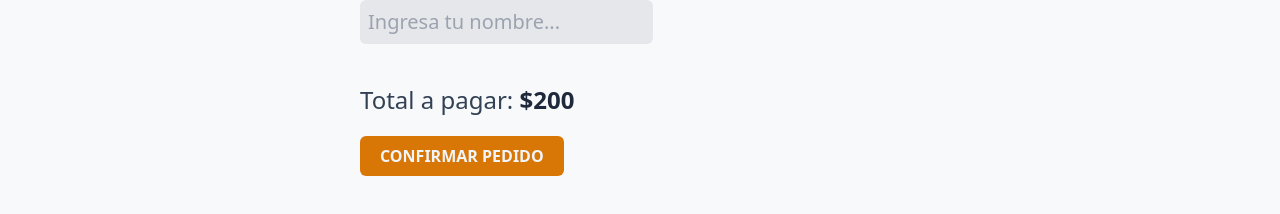
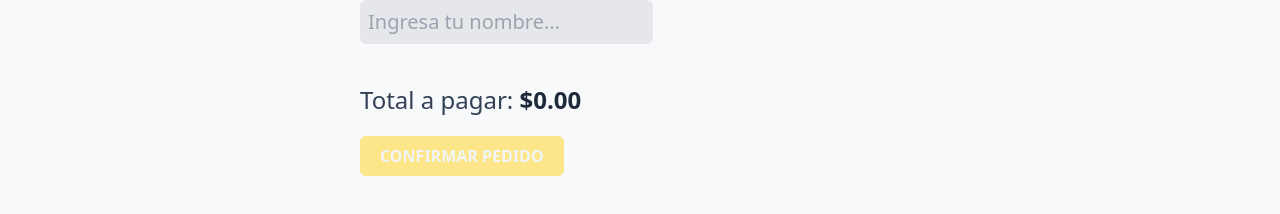
Before and after one commit to ivanosquis10/quiosco-tienda-supabase, a Next.js app: page /total in a window 1280 px wide. Shown: the part 292-506 px from the top of the page. Built offline with nearby package versions, Linux system fonts and the light colour scheme; no server answers; the database is empty.

Commit message:
se agrego el total de todos los productos en la pagina del total, se hizo validacion del formulario de la pagina total

```diff
--- a/components/ModalProducto.js
+++ b/components/ModalProducto.js
@@ -25,20 +25,20 @@ export default function ModalProducto() {
 
   return (
     <div
-      class="relative z-10"
+      className="relative z-10"
       aria-labelledby="modal-title"
       role="dialog"
       aria-modal="true"
     >
-      <div class="fixed inset-0 bg-slate-900/90 transition-opacity"></div>
+      <div className="fixed inset-0 bg-slate-900/90 transition-opacity"></div>
 
-      <div class="fixed inset-0 z-10 overflow-hidden backdrop-blur">
-        <div class="flex items-center justify-center h-screen px-3">
-          <div class="relative transform overflow-hidden rounded-lg shadow-xl shadow-slate-600 transition-all w-full md:w-6/12 mx-auto">
-            <div class="bg-slate-900 p-6 text-slate-100">
-              <div class="flex flex-col lg:flex-row justify-center gap-4 ">
+      <div className="fixed inset-0 z-10 overflow-hidden backdrop-blur">
+        <div className="flex items-center justify-center h-screen px-3">
+          <div className="relative transform overflow-hidden rounded-lg shadow-xl shadow-slate-600 transition-all w-full md:w-6/12 mx-auto">
+            <div className="bg-slate-900 p-6 text-slate-100">
+              <div className="flex flex-col lg:flex-row justify-center gap-4 ">
                 {/*imagen */}
-                <div class="flex flex-shrink-0 items-center justify-center">
+                <div className="flex flex-shrink-0 items-center justify-center">
                   <Image
                     className="rounded-md"
                     src={`/${imagen}.jpg`}
@@ -49,9 +49,9 @@ export default function ModalProducto() {
                 </div>
 
                 {/*boody */}
-                <div class="text-start flex flex-col justify-between">
-                  <div class="mt-2">
-                    <h3 class="text-4xl font-bold" id="modal-title">
+                <div className="text-start flex flex-col justify-between">
+                  <div className="mt-2">
+                    <h3 className="text-4xl font-bold" id="modal-title">
                       {nombre}
                     </h3>
                     <p className="text-2xl font-bold mt-2 text-slate-300">
@@ -114,7 +114,7 @@ export default function ModalProducto() {
                   <div className="flex gap-2 items-center justify-center">
                     <button
                       type="button"
-                      class="w-11/12 justify-center rounded-md bg-slate-800 p-2 text-xl font-bold text-white shadow-sm hover:bg-slate-700 mt-5 uppercase"
+                      className="w-11/12 justify-center rounded-md bg-slate-800 p-2 text-xl font-bold text-white shadow-sm hover:bg-slate-700 mt-5 uppercase"
                       onClick={() =>
                         handleAgregarPedido({ ...producto, cantidad })
                       }
@@ -123,7 +123,7 @@ export default function ModalProducto() {
                     </button>
                     <button
                       type="button"
-                      class="rounded-md bg-red-600 p-2 text-xl font-bold text-white shadow-sm hover:bg-red-500 mt-5"
+                      className="rounded-md bg-red-600 p-2 text-xl font-bold text-white shadow-sm hover:bg-red-500 mt-5"
                       onClick={() => handleChangeModal()}
                     >
                       <svg
--- a/context/QuioscoProvider.jsx
+++ b/context/QuioscoProvider.jsx
@@ -11,6 +11,8 @@ export function QuioscoProvider({ children }) {
   const [producto, setProducto] = useState({})
   const [modal, setModal] = useState(false)
   const [pedido, setPedido] = useState([])
+  const [nombre, setNombre] = useState('')
+  const [total, setTotal] = useState(0)
 
   const router = useRouter()
 
@@ -30,6 +32,15 @@ export function QuioscoProvider({ children }) {
   useEffect(() => {
     setCategoriaActual(categorias[0])
   }, [categorias])
+
+  useEffect(() => {
+    const nuevoTotal = pedido.reduce(
+      (total, producto) => producto.precio * producto.cantidad + total,
+      0
+    )
+
+    setTotal(nuevoTotal)
+  }, [pedido])
 
   const handleCategoriaActual = (id) => {
     const categoria = categorias.filter((cate) => cate.id === id)
@@ -95,6 +106,17 @@ export function QuioscoProvider({ children }) {
     })
   }
 
+  async function handleOrden(e) {
+    e.preventDefault()
+    console.log('agregando orden')
+
+    // const {data, error} = supabase.from('orden').insert({ })
+
+    //console.log(pedido)
+    //console.log(nombre)
+    //console.log(total)
+  }
+
   return (
     <QuioscoContext.Provider
       value={{
@@ -109,6 +131,10 @@ export function QuioscoProvider({ children }) {
         pedido,
         handleEditarCantidades,
         handleEliminar,
+        nombre,
+        setNombre,
+        handleOrden,
+        total,
       }}
     >
       {children}
--- a/pages/total.js
+++ b/pages/total.js
@@ -1,10 +1,18 @@
+import { useEffect, useCallback } from 'react'
+import { formatMoney } from '../helpers'
+import useQuiosco from '../hooks/useQuiosco'
 import Layout from '../layout/Layout'
 
 export default function Total() {
-  // const handleOrden = (e) => {
-  //  e.preventDefault()
-  //  alert('agregando orden')
-  //}
+  const { pedido, nombre, setNombre, handleOrden, total } = useQuiosco()
+
+  const comprobarPedido = useCallback(() => {
+    return pedido.length === 0 || nombre === '' || nombre.length < 3
+  }, [pedido, nombre])
+
+  useEffect(() => {
+    comprobarPedido()
+  }, [pedido, comprobarPedido])
 
   return (
     <Layout pagina={'- Total'}>
@@ -15,7 +23,7 @@ export default function Total() {
         Confirma tu pedido a continuación
       </p>
 
-      <form>
+      <form onSubmit={handleOrden}>
         <div>
           <label
             className="block text-xl font-bold text-slate-800 uppercase"
@@ -27,22 +35,31 @@ export default function Total() {
             id="nombre"
             className="w-full lg:w-1/3 bg-gray-200 text-xl rounded-md mt-3 py-2 text-slate-800 px-2 outline-none"
             type="text"
-            autocomplete="off"
+            autoComplete="off"
             placeholder="Ingresa tu nombre..."
+            value={nombre}
+            onChange={(e) => setNombre(e.target.value)}
           />
         </div>
 
         <div className="mt-10">
           <p className="text-2xl text-slate-700 font-medium">
             Total a pagar:{' '}
-            <span className="font-bold text-slate-800">$200</span>
+            <span className="font-bold text-slate-800">
+              {formatMoney(total)}
+            </span>
           </p>
         </div>
 
         <input
           type="submit"
-          className="bg-amber-600 hover:bg-amber-500 w-full lg:w-auto px-5 py-2 rounded-md uppercase text-slate-100 font-bold text-center mt-5 cursor-pointer ease-in-out duration-300 outline-none"
+          className={` ${
+            comprobarPedido()
+              ? 'bg-amber-200'
+              : 'bg-amber-600 hover:bg-amber-500 cursor-pointer'
+          } w-full lg:w-auto px-5 py-2 rounded-md uppercase text-slate-100 font-bold text-center mt-5 ease-in-out duration-300 outline-none`}
           value="confirmar pedido"
+          disabled={comprobarPedido()}
         />
       </form>
     </Layout>
```
